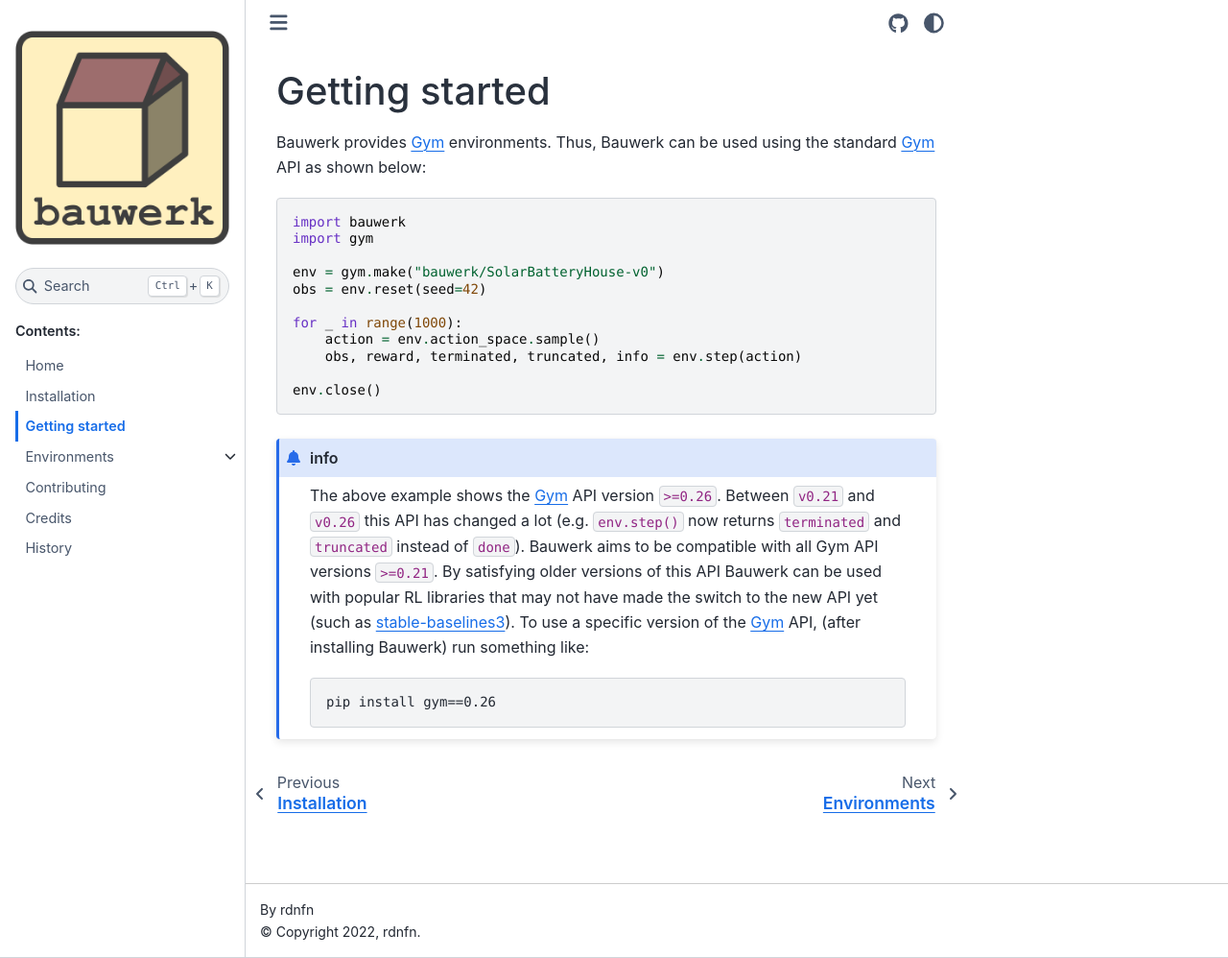
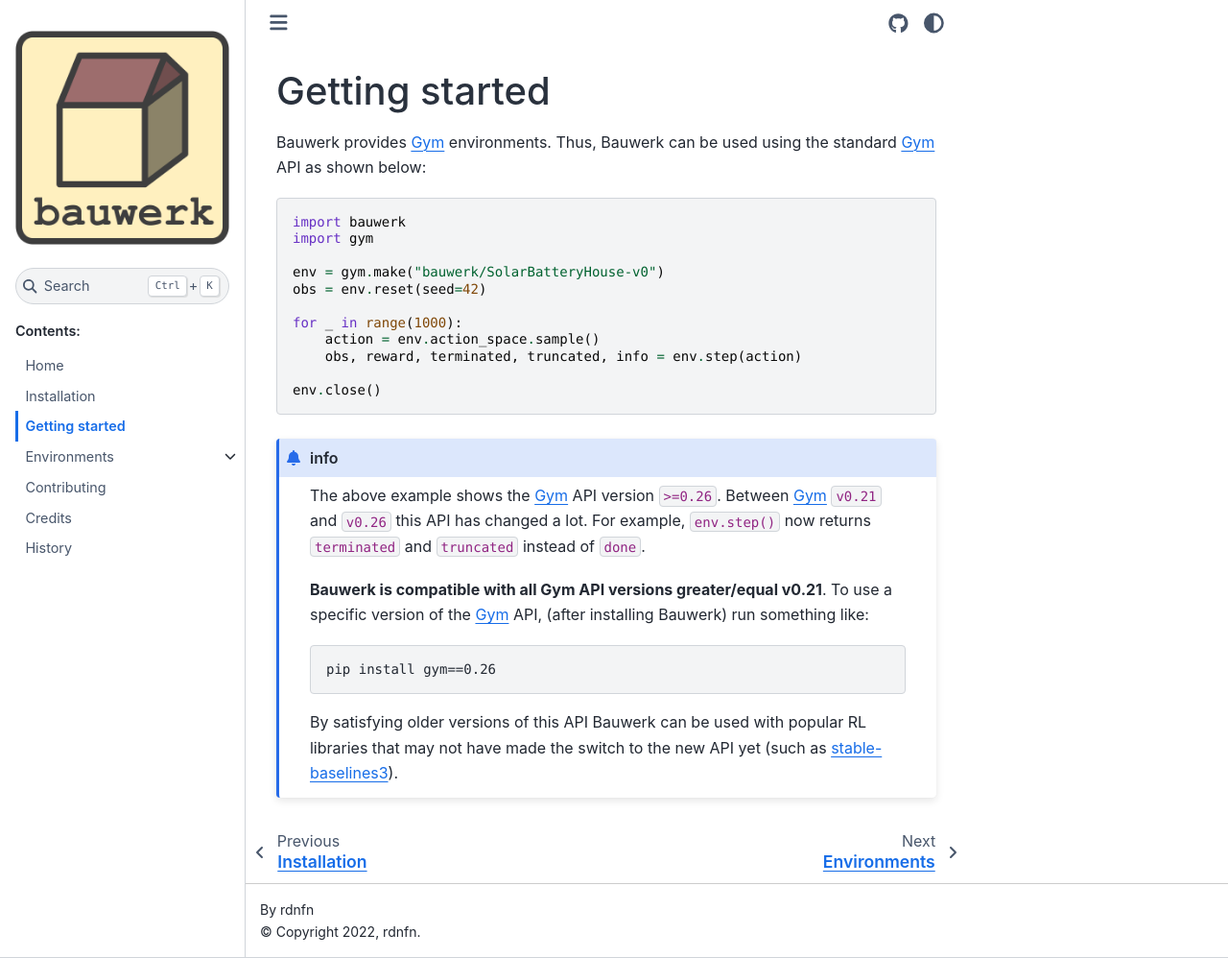
Before and after one commit to rdnfn/bauwerk, a Sphinx documentation site: the page built from docs/usage.rst, in a window 1280 px wide and 998 px high. Shown: the whole window at 96% size. Built offline with Sphinx 7.4.7 and the Sphinx Book theme 1.1.4, drawn with Linux system fonts in a browser that asks for light colours; pages that are not in the unit, such as notebooks, are missing from menus.

Commit message:
docs: adding further information

```diff
--- a/docs/usage.rst
+++ b/docs/usage.rst
@@ -21,11 +21,15 @@
 
 .. admonition:: info
 
-    The above example shows the `Gym`_ API version ``>=0.26``. Between ``v0.21`` and ``v0.26`` this API has changed a lot (e.g. ``env.step()`` now returns ``terminated`` and ``truncated`` instead of ``done``). Bauwerk aims to be compatible with all Gym API versions ``>=0.21``. By satisfying older versions of this API Bauwerk can be used with popular RL libraries that may not have made the switch to the new API yet (such as `stable-baselines3`_). To use a specific version of the `Gym`_ API, (after installing Bauwerk) run something like:
+    The above example shows the `Gym`_ API version ``>=0.26``. Between `Gym`_ ``v0.21`` and ``v0.26`` this API has changed a lot. For example, ``env.step()`` now returns ``terminated`` and ``truncated`` instead of ``done``.
+
+    **Bauwerk is compatible with all Gym API versions greater/equal v0.21**. To use a specific version of the `Gym`_ API, (after installing Bauwerk) run something like:
 
     .. code-block:: console
 
         pip install gym==0.26
 
+    By satisfying older versions of this API Bauwerk can be used with popular RL libraries that may not have made the switch to the new API yet (such as `stable-baselines3`_).
+
 .. _Gym: https://github.com/openai/gym
 .. _stable-baselines3: https://github.com/DLR-RM/stable-baselines3
```
Also changed, not shown: docs/envs/solar_battery_house.ipynb, docs/misc/experiments/exp01_dstA.ipynb (deleted), docs/misc/experiments/exp01_solar_battery_house.ipynb (added).
